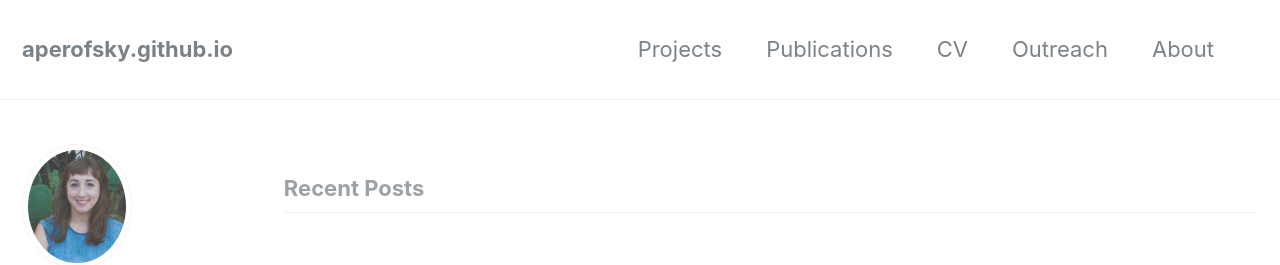
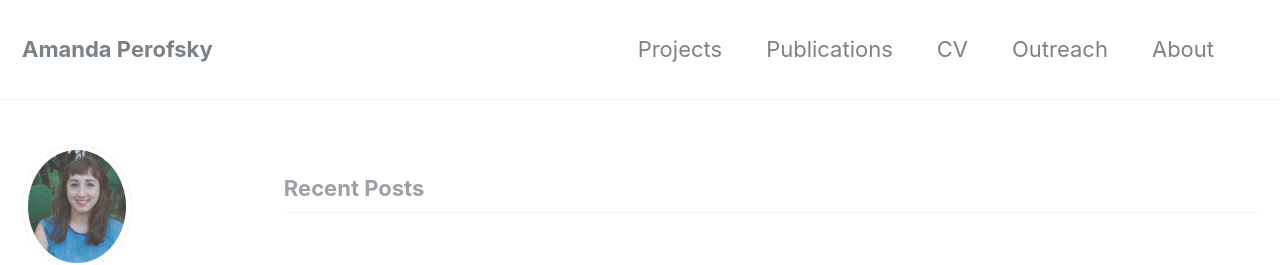
Before and after one commit to aperofsky/aperofsky.github.io, a Jekyll site: the page built from index.html, in a window 1280 px wide and 923 px high. Shown: the top 265 px of the window. Built offline with Jekyll 4.4.1, drawn with Linux system fonts in a browser that asks for light colours; the list of posts is cut into pages by our own code.

Commit message:
updated site name

```diff
--- a/_config.yml
+++ b/_config.yml
@@ -7,7 +7,7 @@
 
 # Site Settings
 locale                   : "en-US"
-title                    :
+title                    : "Amanda Perofsky"
 title_separator          : "-"
 name                     : "Amanda Perofsky"
 description              : quantitative disease ecologist, contact network epidemiology in wild lemurs
```
